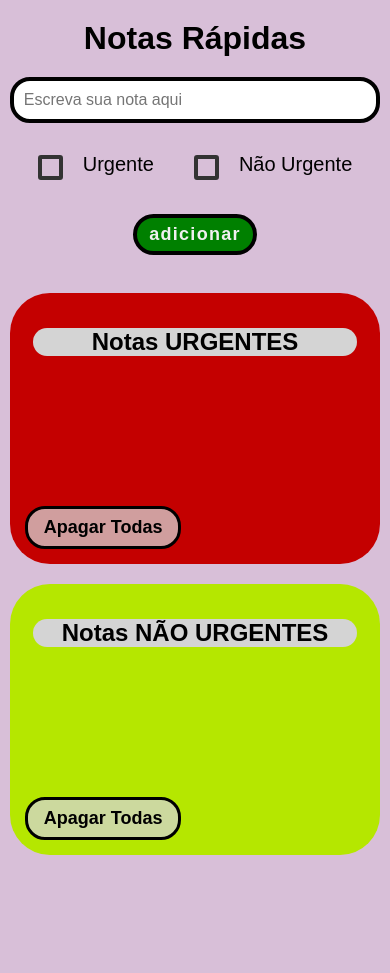
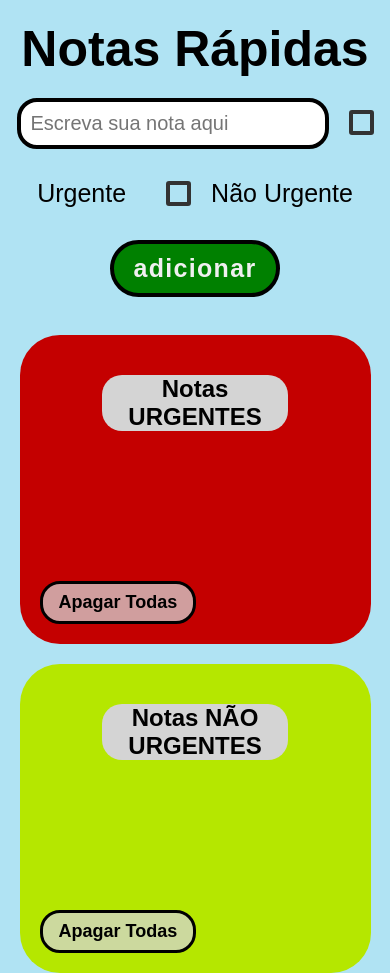
Before and after one commit to HelenaHagsma/ProjetoNotasRapidas, a plain HTML site: page index.html in a window 390 px wide. Before the commit the page ends 855 px from the top, so only its background shows below. Drawn offline with Linux system fonts and the light colour scheme; a web font is replaced by a local one.

Commit message:
Update notasrapidas.css

```diff
--- a/css/notasrapidas.css
+++ b/css/notasrapidas.css
@@ -5,7 +5,7 @@ body {
     padding: 0;
     text-align: center;
     font-family: "Parkinsans", sans-serif;
-    background-color: #D8BFD8;
+    background-color: #b0e3f3;
 }
 
 h1 {
@@ -151,63 +151,3 @@ button:hover {
     text-decoration-color: #252525;
     cursor: pointer;
 }
-
-/* ---------------- RESPONSIVIDADE ---------------- */
-
-@media (max-width: 768px) {
-    h1 {
-        font-size: 32px;
-    }
-
-    #nota {
-        font-size: 18px;
-    }
-
-    #btnadicionar {
-        font-size: 20px;
-        padding: 8px 16px;
-    }
-
-    li {
-        font-size: 18px;
-    }
-
-    #txt01, #txt02 {
-        width: 95%;
-    }
-
-    #NU, #NNU {
-        width: 95%;
-        min-height: 200px;
-    }
-
-    #urgLabel, #nurgLabel {
-        font-size: 20px;
-    }
-}
-
-@media (max-width: 480px) {
-    #nota {
-        width: 95%;
-        font-size: 16px;
-    }
-
-    #btnadicionar {
-        font-size: 18px;
-        padding: 6px 12px;
-    }
-
-    li {
-        font-size: 16px;
-    }
-
-    #NU, #NNU {
-        width: 95%;
-        min-height: 180px;
-        padding: 15px;
-    }
-
-    #txt01, #txt02 {
-        width: 95%;
-    }
-}
```
